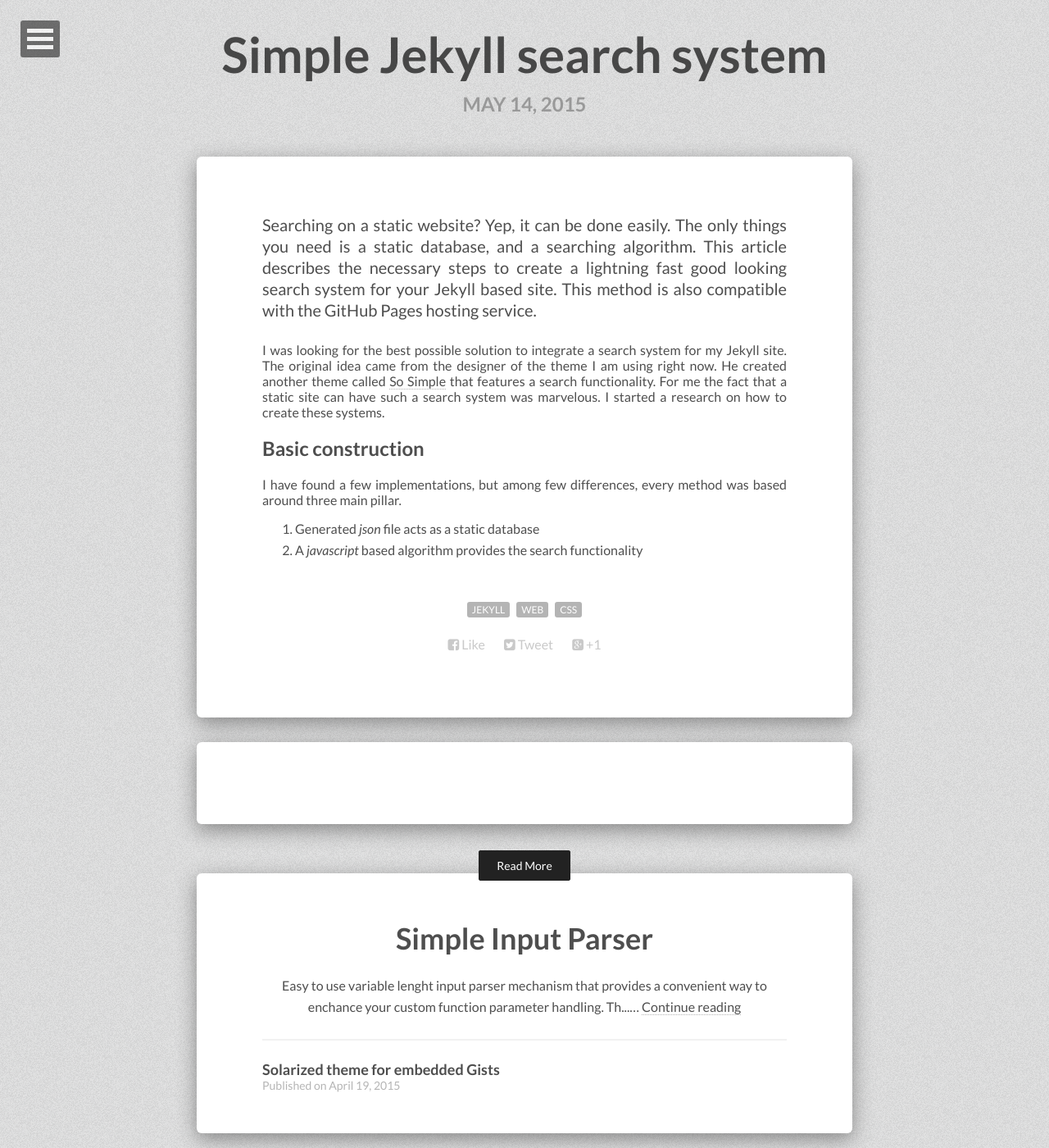
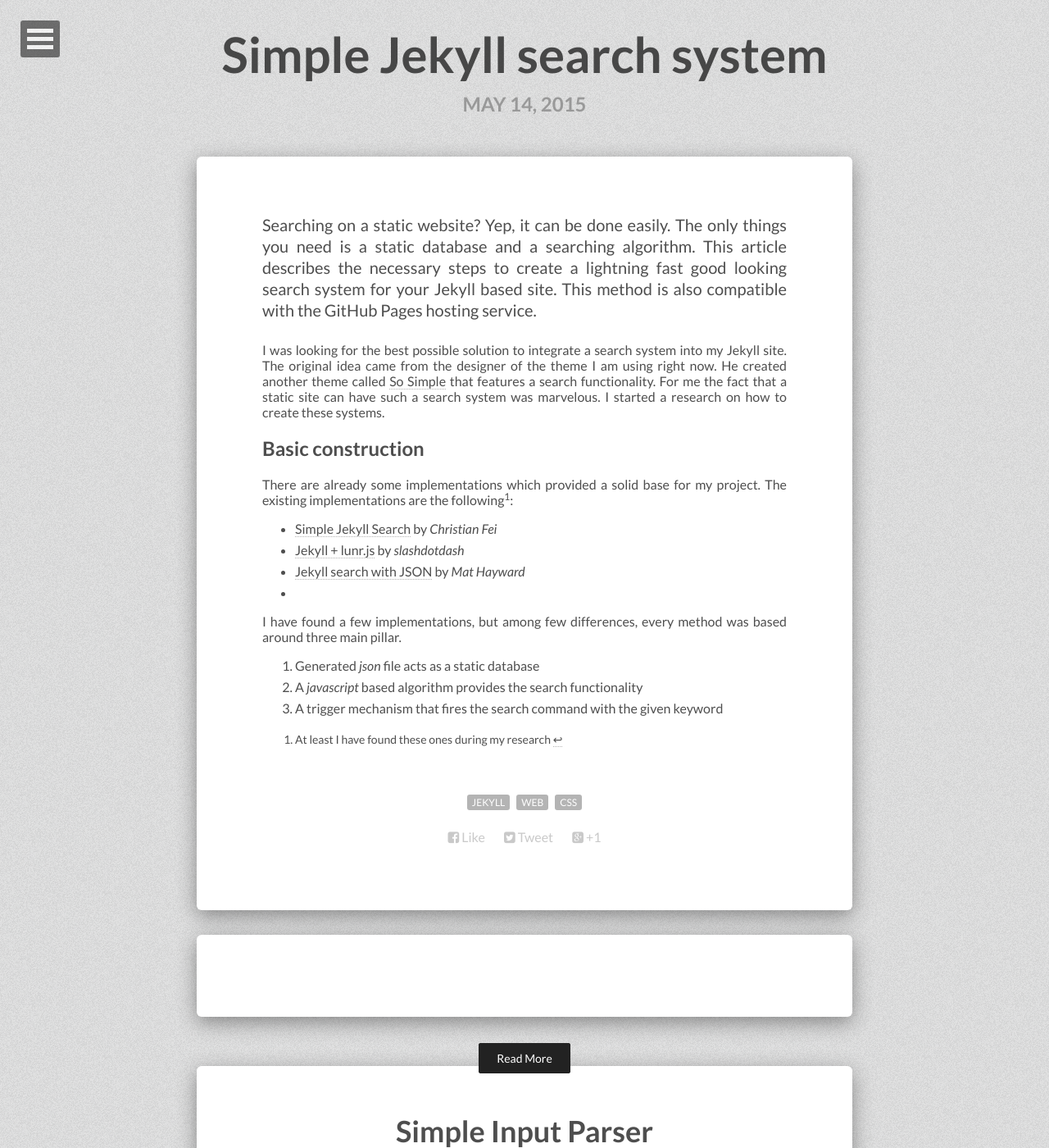
Before and after one commit to tiborsimon/tiborsimon.github.io, a Jekyll site: the page built from _posts/2015-05-14-simple-jekyll-search-system.md, in a window 1280 px wide and 1400 px high. Shown: the whole window at 82% size. Built offline with Jekyll 4.4.1, drawn with Linux system fonts in a browser that asks for light colours; nearby versions of some CDN libraries; comment, search, counter and statistics services are not loaded.

Commit message:
Article update

```diff
--- a/_posts/2015-05-14-simple-jekyll-search-system.md
+++ b/_posts/2015-05-14-simple-jekyll-search-system.md
@@ -7,13 +7,24 @@ published: True
 
 ---
 
-Searching on a static website? Yep, it can be done easily. The only things you need is a static database, and a searching algorithm. This article describes the necessary steps to create a lightning fast good looking search system for your Jekyll based site. This method is also compatible with the GitHub Pages hosting service.
+Searching on a static website? Yep, it can be done easily. The only things you need is a static database and a searching algorithm. This article describes the necessary steps to create a lightning fast good looking search system for your Jekyll based site. This method is also compatible with the GitHub Pages hosting service.
 
-I was looking for the best possible solution to integrate a search system for my Jekyll site. The original idea came from the designer of the theme I am using right now. He created another theme called [So Simple](https://mademistakes.com/work/so-simple-jekyll-theme/) that features a search functionality. For me the fact that a static site can have such a search system was marvelous. I started a research on how to create these systems.
+I was looking for the best possible solution to integrate a search system into my Jekyll site. The original idea came from the designer of the theme I am using right now. He created another theme called [So Simple](https://mademistakes.com/work/so-simple-jekyll-theme/) that features a search functionality. For me the fact that a static site can have such a search system was marvelous. I started a research on how to create these systems.
 
 ## Basic construction
+
+There are already some implementations which provided a solid base for my project. The existing implementations are the following[^1]:
+
+- [Simple Jekyll Search](https://github.com/christian-fei/Simple-Jekyll-Search) by _Christian Fei_
+- [Jekyll + lunr.js](https://github.com/slashdotdash/jekyll-lunr-js-search) by _slashdotdash_
+- [Jekyll search with JSON](http://mathayward.com/jekyll-search/) by _Mat Hayward_
+- []()
 
 I have found a few implementations, but among few differences, every method was based around three main pillar.
 
 1. Generated _json_ file acts as a static database
 1. A _javascript_ based algorithm provides the search functionality
+1. A trigger mechanism that fires the search command with the given keyword
+
+
+[^1]: At least I have found these ones during my research
```
